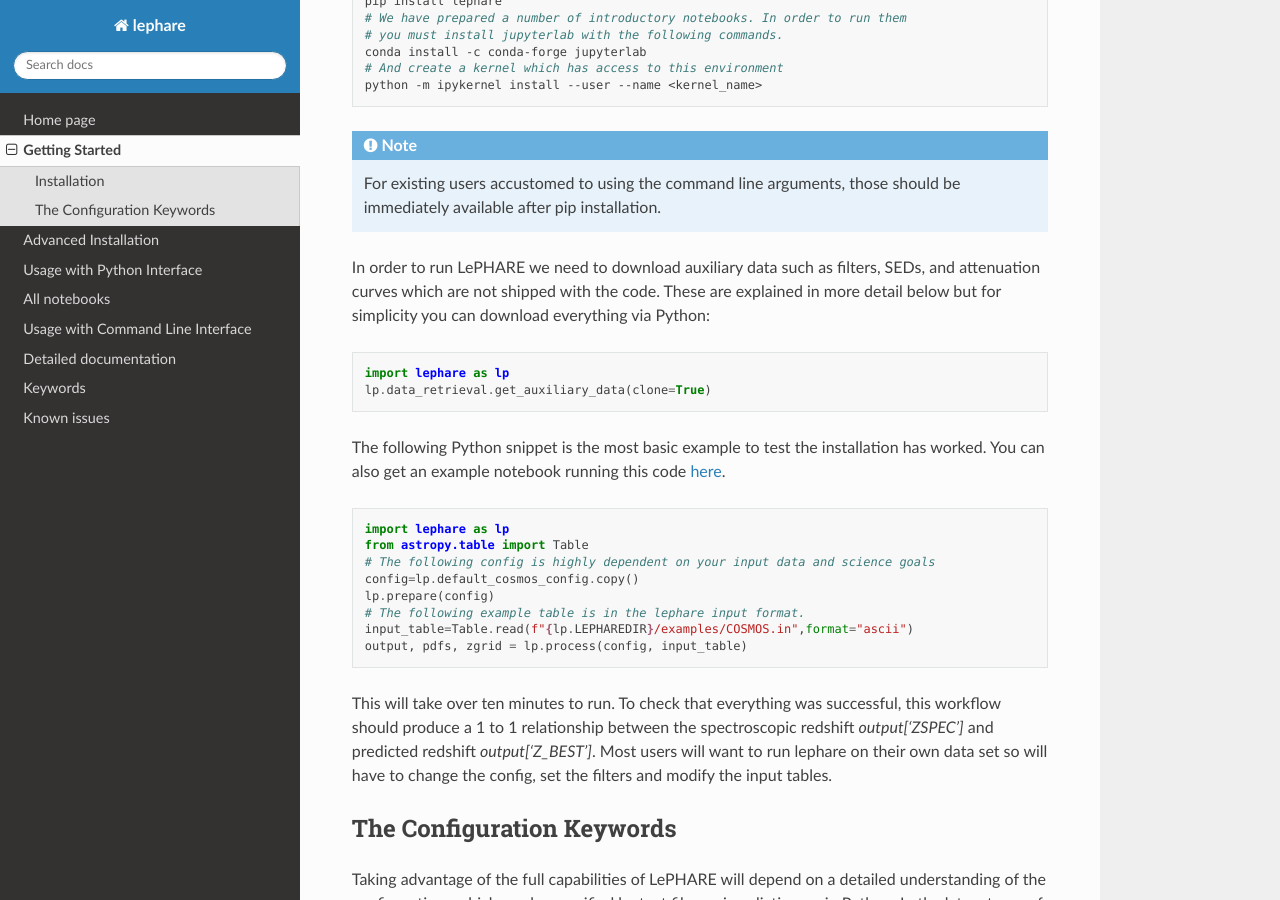
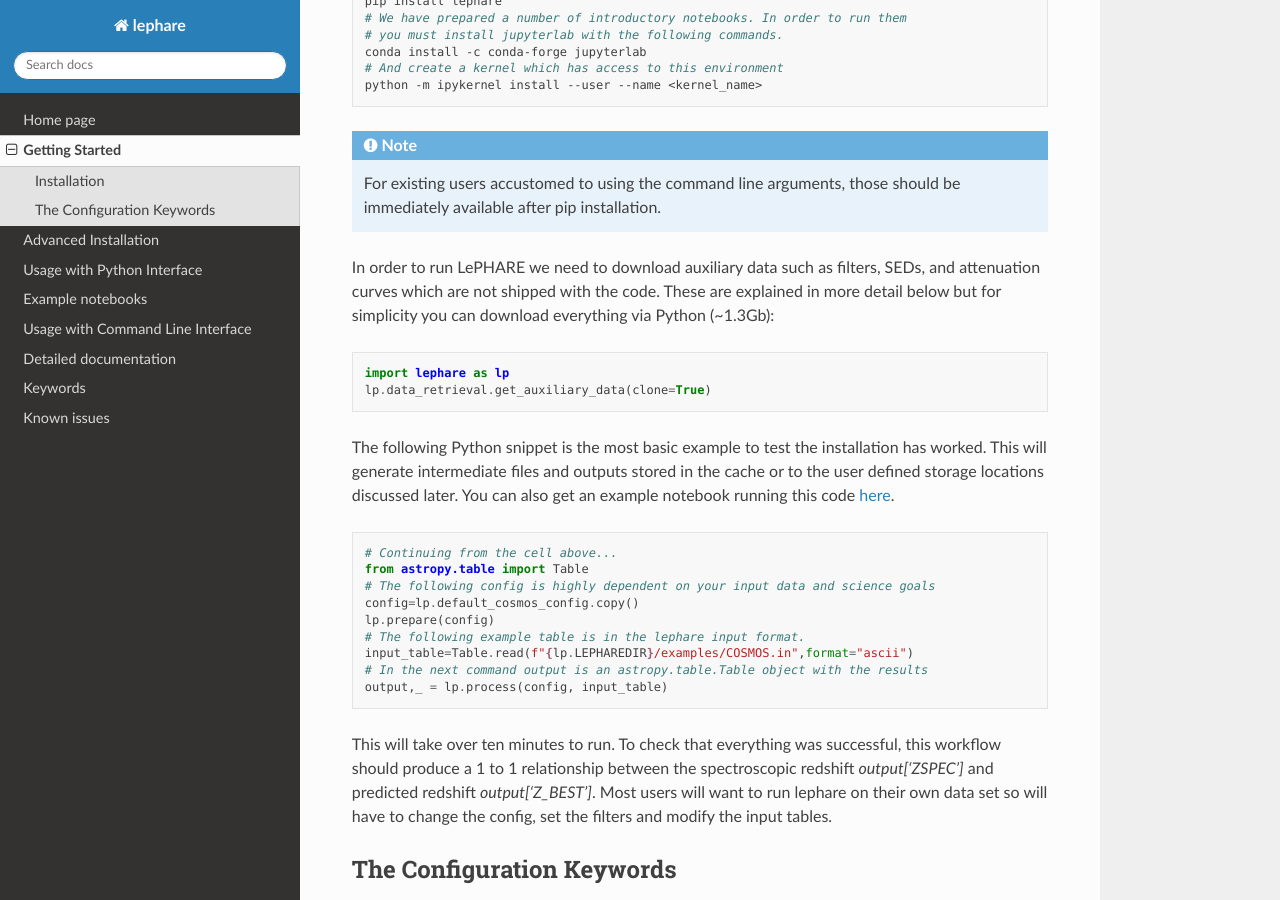
Before and after one commit to lephare-photoz/lephare, a Sphinx documentation site: the page built from docs/getting_started.rst, in a window 1280 px wide and 900 px high, scrolled down 358 px. Built offline with Sphinx 7.4.7 and the Read the Docs theme 3.1.0, drawn with Linux system fonts in a browser that asks for light colours; pages that are not in the unit, such as notebooks, are missing from menus.

Commit message:
Other minor changes based on discussion

```diff
--- a/docs/getting_started.rst
+++ b/docs/getting_started.rst
@@ -27,7 +27,7 @@ conda installed.
 
 In order to run LePHARE we need to download auxiliary data such as filters, SEDs,
 and attenuation curves which are not shipped with the code. These are explained
-in more detail below but for simplicity you can download everything via Python:
+in more detail below but for simplicity you can download everything via Python (~1.3Gb):
 
 .. code-block:: python
 
@@ -36,19 +36,22 @@ in more detail below but for simplicity you can download everything via Python:
 
 
 The following Python snippet is the most basic example to test the installation has worked.
+This will generate intermediate files and outputs stored in the cache or to
+the user defined storage locations discussed later.
 You can also get an example notebook running this code `here <https://github.com/lephare-photoz/lephare/blob/main/docs/notebooks/Minimal_photoz_run.ipynb>`_.
 
 
 .. code-block:: python
 
-    import lephare as lp
+    # Continuing from the cell above...
     from astropy.table import Table
     # The following config is highly dependent on your input data and science goals
     config=lp.default_cosmos_config.copy()
     lp.prepare(config)
     # The following example table is in the lephare input format.
     input_table=Table.read(f"{lp.LEPHAREDIR}/examples/COSMOS.in",format="ascii")
-    output, pdfs, zgrid = lp.process(config, input_table)
+    # In the next command output is an astropy.table.Table object with the results
+    output,_ = lp.process(config, input_table)
 
 
 This will take over ten minutes to run. To check that everything was successful,
--- a/docs/index.rst
+++ b/docs/index.rst
@@ -31,7 +31,7 @@ It has been completely rewritten in C++ with a Python interface.
    Getting Started <getting_started>
    Advanced Installation <advanced_install>
    Usage with Python Interface <python_usage>
-   All notebooks <notebooks>
+   Example notebooks <notebooks>
    Usage with Command Line Interface <commandline_usage>
    Detailed documentation <detailed>
    Keywords <keywords>
```
Also changed, not shown: docs/commandline_usage.rst (+6 -6 lines).
